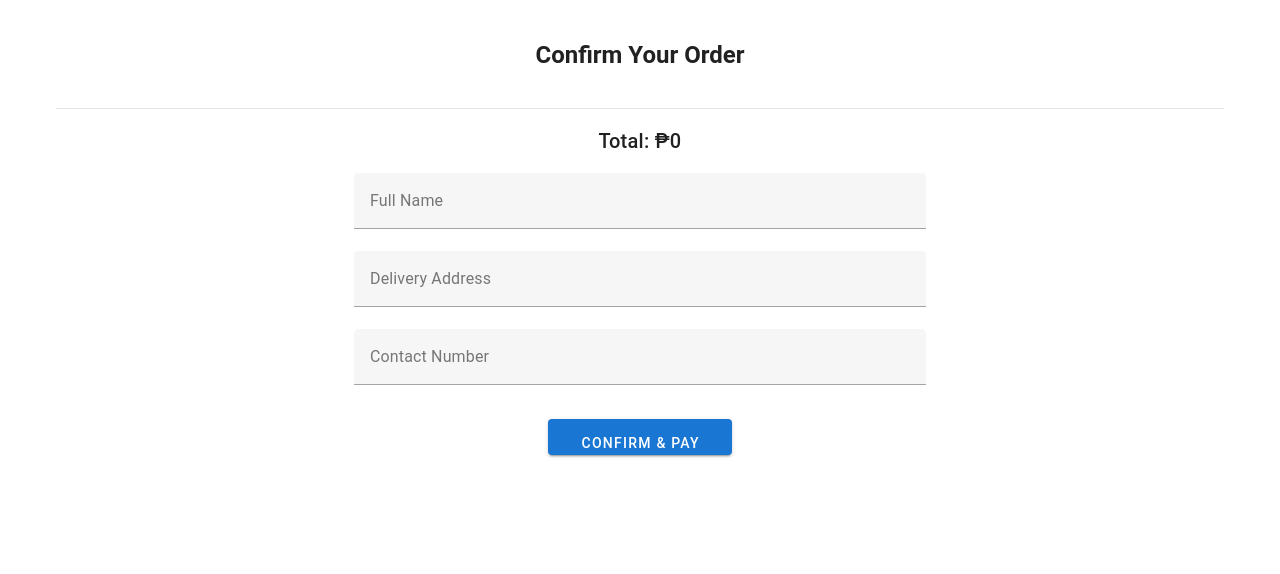
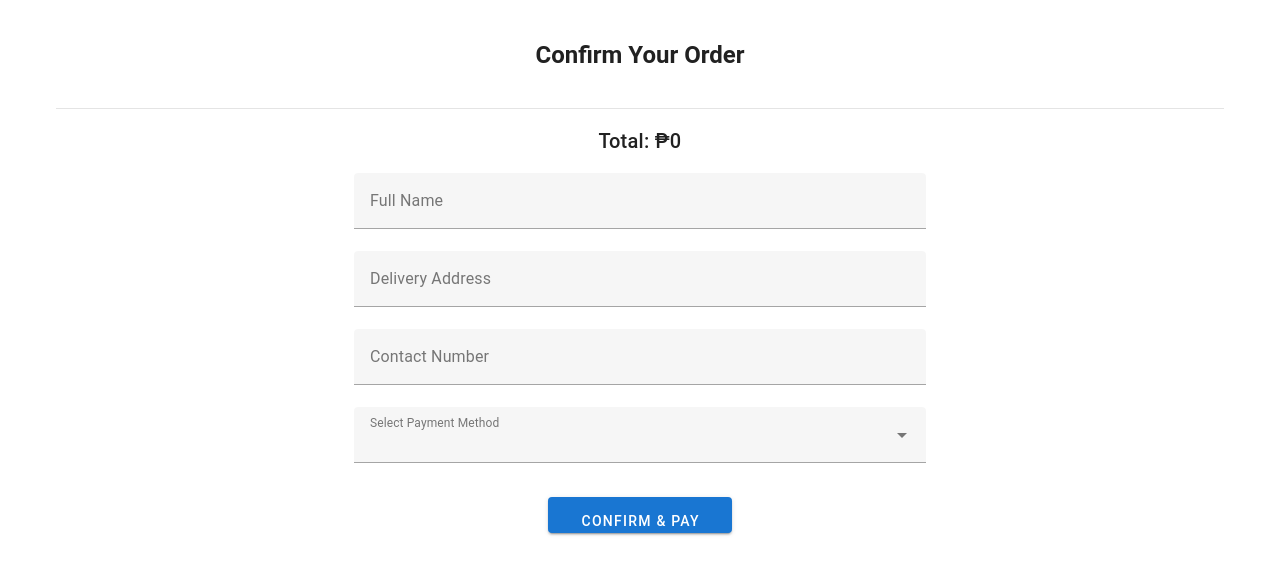
Before and after one commit to jason-himongala/Hydroswift_System, a Vue app: page /placeorder in a window 1280 px wide. Shown: the top 574 px of the page. Built offline with nearby package versions, Linux system fonts and the light colour scheme.

Commit message:
feat: added feature to my placeorder page

```diff
--- a/src/views/auth/PlaceorderView.vue
+++ b/src/views/auth/PlaceorderView.vue
@@ -19,8 +19,19 @@ const totalAmount = computed(() =>
   stations.value.reduce((acc, item) => acc + item.price * item.quantity, 0)
 )
 
+// Form data
+const fullName = ref('')
+const address = ref('')
+const contact = ref('')
+const paymentMethod = ref('')
+
 const confirmOrder = () => {
-  alert('Order placed successfully!')
+  if (!fullName.value || !address.value || !contact.value || !paymentMethod.value) {
+    alert('Please fill out all the fields before confirming your order.')
+    return
+  }
+
+  alert(`Order placed successfully!\nPayment Method: ${paymentMethod.value}`)
   router.push('/Homepage')
 }
 </script>
@@ -59,9 +70,18 @@ const confirmOrder = () => {
 
         <v-row justify="center">
           <v-col cols="12" md="6">
-            <v-text-field label="Full Name" outlined dense required></v-text-field>
-            <v-text-field label="Delivery Address" outlined dense required></v-text-field>
-            <v-text-field label="Contact Number" outlined dense required></v-text-field>
+            <v-text-field label="Full Name" outlined dense v-model="fullName" required></v-text-field>
+            <v-text-field label="Delivery Address" outlined dense v-model="address" required></v-text-field>
+            <v-text-field label="Contact Number" outlined dense v-model="contact" required></v-text-field>
+
+            <v-select
+              label="Select Payment Method"
+              :items="['GCash', 'Cash on Delivery', 'Credit/Debit Card']"
+              v-model="paymentMethod"
+              outlined
+              dense
+              required
+            ></v-select>
           </v-col>
         </v-row>
 
```
